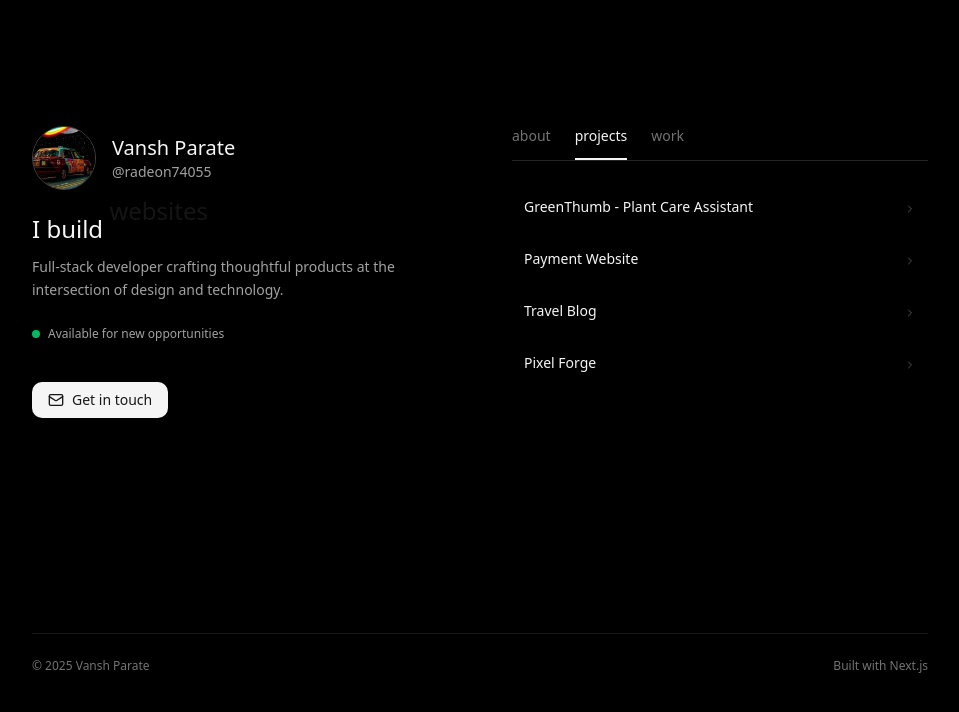
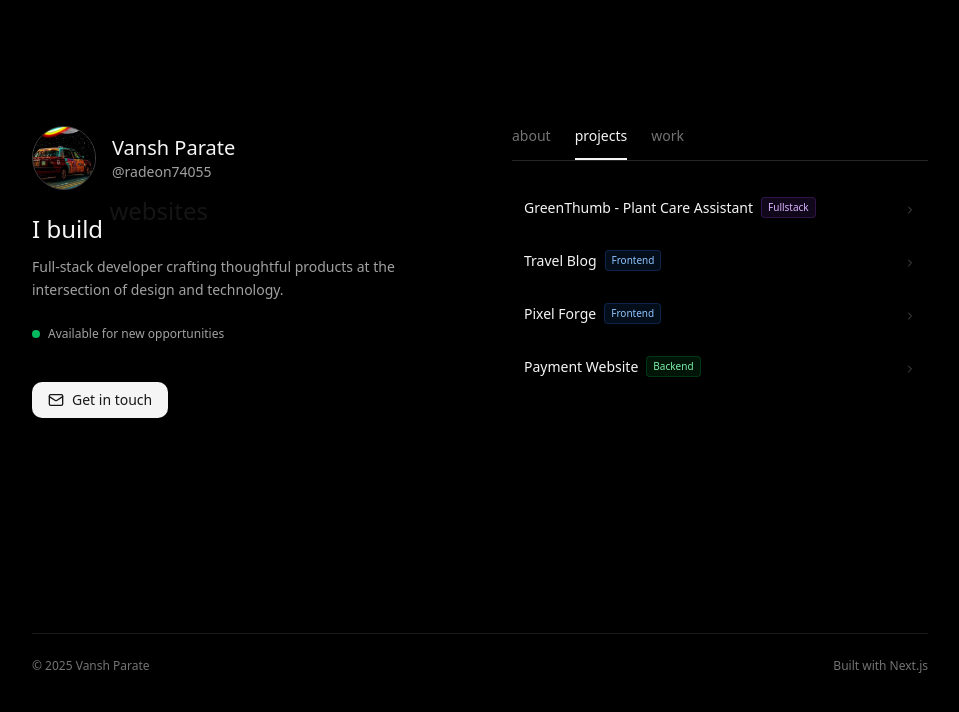
Before and after one commit to Vansh-Parate/portfolio1, a Next.js app: page / in a window 1280 px wide. Both pictures are taken after a click on the button "projects". Shown: the top 712 px of the page, without its empty margins (160-1119 px from the left). Built offline with nearby package versions, Linux system fonts and the light colour scheme.

Commit message:
added types

```diff
--- a/src/components/Projects.tsx
+++ b/src/components/Projects.tsx
@@ -5,6 +5,19 @@ import { ChevronRight } from 'lucide-react';
 const Projects = () => {
 
   const [hoveredProject, setHoveredProject] = useState<string | null>(null);
+
+  const getTypeColor = (type: string) => {
+    switch (type) {
+      case 'Frontend':
+        return 'bg-blue-500/10 text-blue-300 border-blue-500/20';
+      case 'Backend':
+        return 'bg-green-500/10 text-green-300 border-green-500/20';
+      case 'Fullstack':
+        return 'bg-purple-500/10 text-purple-300 border-purple-500/20';
+      default:
+        return 'bg-neutral-500/10 text-neutral-300 border-neutral-500/20';
+    }
+  };
 
   return (
     <div className='space-y-1'>
@@ -17,8 +30,11 @@ const Projects = () => {
         >
           <div className="flex items-center justify-between py-3 px-3 rounded-lg hover:bg-neutral-900/30 transition-all duration-200">
             <div className='flex-1'>
-              <div className="flex items-center gap-3 mb-1">
+              <div className="flex items-center gap-2 mb-1">
                 <span className="text-neutral-100 font-medium text-sm">{project.name}</span>
+                <span className={`px-1.5 py-0.5 text-[10px] rounded border ${getTypeColor(project.type)}`}>
+                  {project.type}
+                </span>
               </div>
             </div>
             <ChevronRight className="w-3 h-3 text-neutral-600 group-hover:text-neutral-400 group-hover:translate-x-0.5 transition-all duration-200" />
--- a/src/data/projects.ts
+++ b/src/data/projects.ts
@@ -4,6 +4,7 @@ export const projects = [
         id: "greencare",
         name: "GreenThumb - Plant Care Assistant",
         description: "A comprehensive plant care management platform",
+        type: "Fullstack",
         tech: ["React", "TypeScript", "Node.js", "PostgreSQL", "Tailwind CSS", "JWT", "Express", "AWS S3", "Google OAuth", "Chart.js"],
         features: [
           "Developed comprehensive plant care management platform with React/TypeScript frontend and Node.js backend, featuring plant identification using Plant.ID API integration.",
@@ -14,25 +15,13 @@ export const projects = [
       },
 
     {
-      id: "payease",
-      name: "Payment Website",
-      description: "A comprehensive payment processing platform",
-      tech: ["React", "Node.js", "MongoDB", "Tailwind CSS", "JWT", "Postman", "Mongoose"],
-      features: [
-        "Built full-stack web application with React frontend and Node.js backend, implementing secure user authentication and account management system.",
-        "Developed robust transaction handling with Mongoose transaction modules to prevent data inconsistencies and ensure accurate balance transfers.",
-        "Designed RESTful API architecture with separate user and account routes, extensively testing endpoints and debugging integration issues."
-      ],
-      demoUrl: "https://x.com/radeon74055/status/1822940638179975212"
-    },
-
-    {
       id: "travel-blog",
       name: "Travel Blog",
       description: "A modern travel blog showcasing destinations and experiences",
+      type: "Frontend",
       tech: ["React", "JavaScript", "Tailwind CSS", "Vercel"],
       features: [
-        "Built a responsive travel blog using React and TypeScript with modern UI/UX design principles and smooth animations.",
+        "Built a responsive travel blog using React and JavaScript with modern UI/UX design principles and smooth animations.",
         "Implemented clean, minimalist design with focus on readability and visual appeal for travel content and photography.",
         "Deployed on Vercel with optimized performance."
       ],
@@ -43,13 +32,27 @@ export const projects = [
       id: "pixel-forge",
       name: "Pixel Forge",
       description: "A creative hackathon project focused on pixel art and design",
+      type: "Frontend",
       tech: ["React", "JavaScript", "Tailwind CSS", "Vercel"],
       features: [
-        "Developed a frontend-only hackathon project showcasing creative pixel art and design capabilities using React and TypeScript.",
+        "Developed a frontend-only hackathon project showcasing creative pixel art and design capabilities using React and JavaScript.",
         "Implemented interactive UI components with smooth animations and modern design principles for an engaging user experience.",
         "Built responsive design with Tailwind CSS ensuring optimal viewing across different devices and screen sizes."
       ],
       demoUrl: "https://pixel-forge-chi.vercel.app/"
     },
 
+    {
+      id: "payease",
+      name: "Payment Website",
+      description: "A comprehensive payment processing platform",
+      tech: ["React", "Node.js", "MongoDB", "Tailwind CSS", "JWT", "Postman", "Mongoose"],
+      type: "Backend",
+      features: [
+        "Built full-stack web application with React frontend and Node.js backend, implementing secure user authentication and account management system.",
+        "Developed robust transaction handling with Mongoose transaction modules to prevent data inconsistencies and ensure accurate balance transfers.",
+        "Designed RESTful API architecture with separate user and account routes, extensively testing endpoints and debugging integration issues."
+      ],
+      demoUrl: "https://x.com/radeon74055/status/1822940638179975212"
+    },
   ]
```
